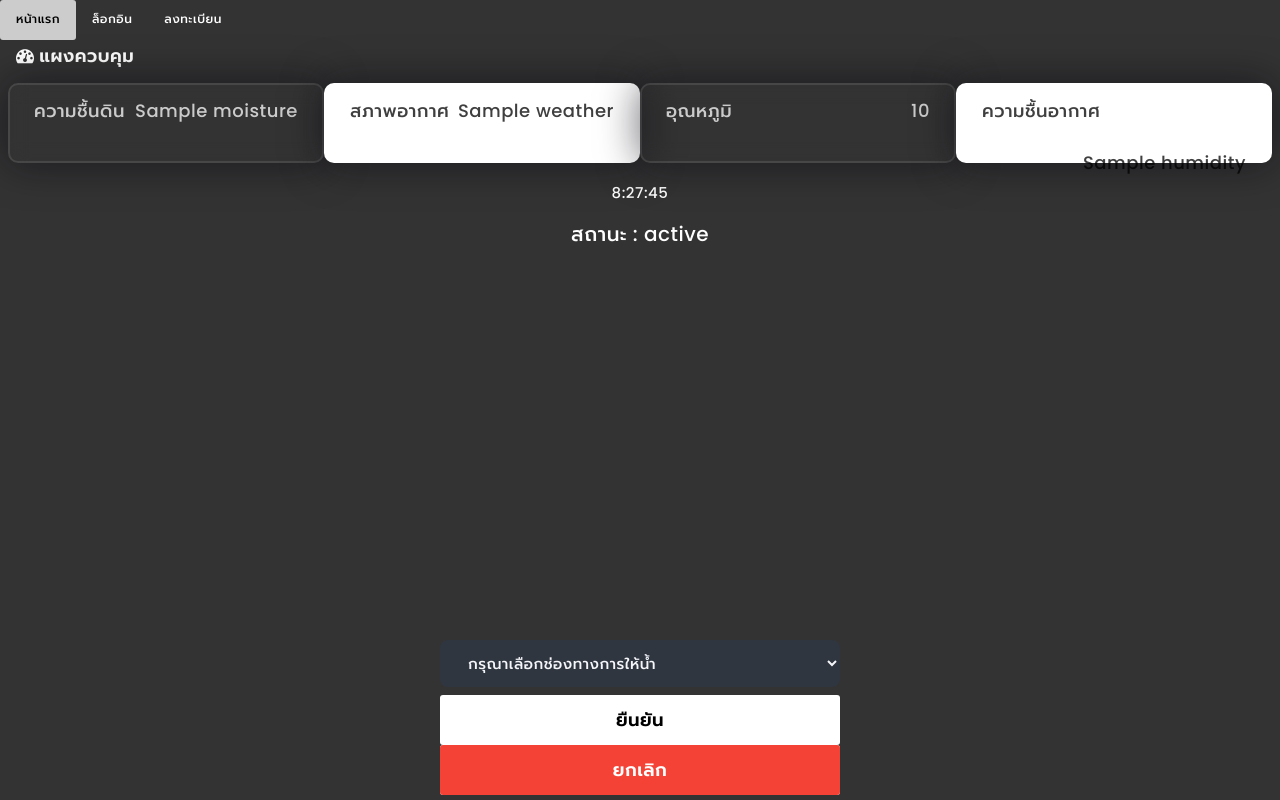
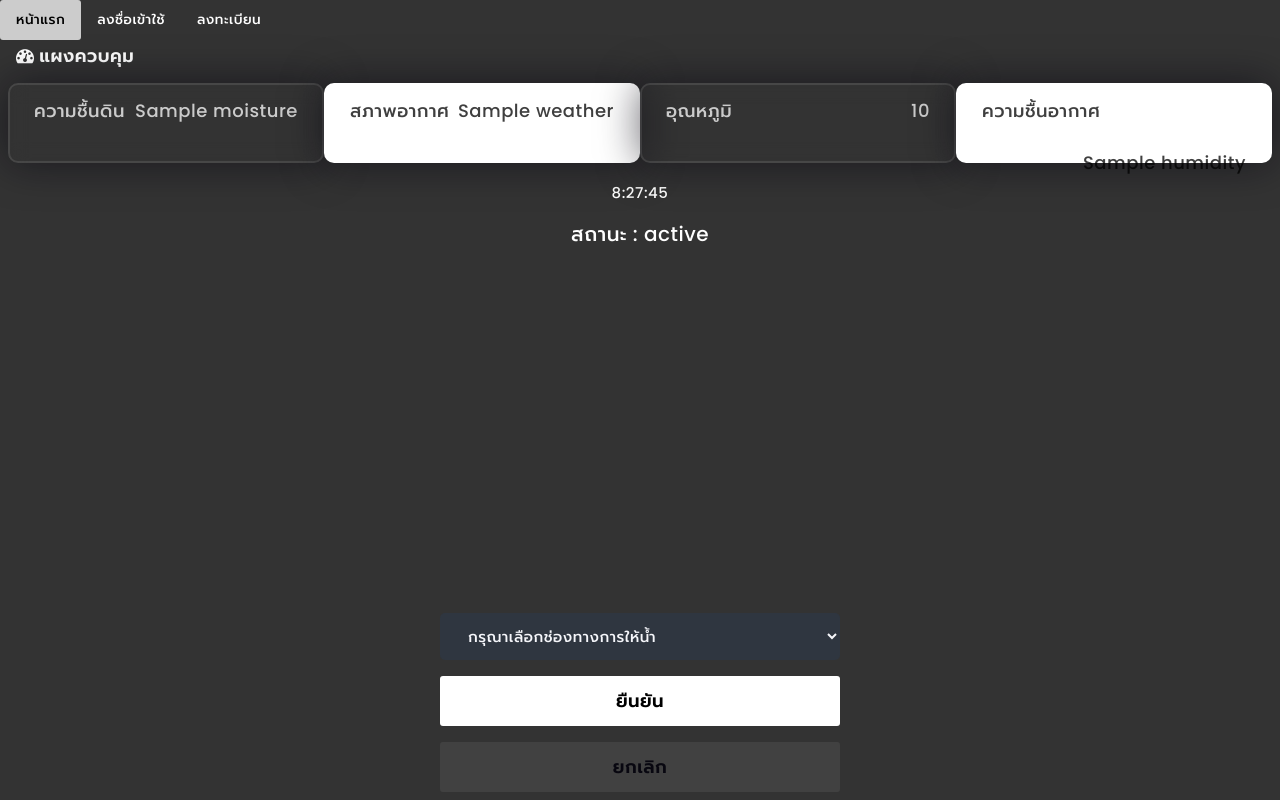
Before and after one commit to ACEGAMER9/Auto_Reduce, a Flask app: template SmartFarm/App/templates/auth/program.html in a window 1280 px wide. Run offline with Flask 2, Linux system fonts and the light colour scheme; the template is opened without the code that fills it: most values are stand-ins (such as "Sample title", 1, 10 or a date in 2020); parts of the project's set-up code (start-up, migrations or seed data) failed here and were passed over.

Commit message:
remake HTML

```diff
--- a/SmartFarm/App/auth.py
+++ b/SmartFarm/App/auth.py
@@ -18,6 +18,8 @@
 bp = Blueprint('auth', __name__, url_prefix='/auth')
 
 ########## HOME PAGE ROUTE ##########
+
+
 @bp.route("/", methods=('GET', 'POST'))
 def Home():
 
@@ -262,51 +264,38 @@
     else:
         Status = "เหมาะสมกับการรดน้ำ"
 
-    def looping(pipeline):
-        while pipeline == "9":
-            Moisture = random.randrange(40, 100)
-            Status = prediction(Moisture, temp_city, hmdt, weather_desc)
-            if Status == 0:
-                cStatus = "0"
-                pipeline = "0"
-                client.publish("/auto_redue/mqtt/control/motor", cStatus)
-                print(">>>>>>", cStatus, "<<<<<<")
-                return pipeline
-            else:
-                cStatus = "9"
-                pipeline = "9"
-                client.publish("/auto_redue/mqtt/control/motor", cStatus)
-                print(cStatus)
-                time.sleep(1)
+    # def looping(pipeline):
+    #     while pipeline == "9":
+    #         Moisture = random.randrange(40, 100)
+    #         Status = prediction(Moisture, temp_city, hmdt, weather_desc)
+    #         if Status == 0:
+    #             cStatus = "0"
+    #             pipeline = "0"
+    #             client.publish("/auto_redue/mqtt/control/motor", cStatus)
+    #             print(">>>>>>", cStatus, "<<<<<<")
+    #             return pipeline
+    #         else:
+    #             cStatus = "9"
+    #             pipeline = "9"
+    #             client.publish("/auto_redue/mqtt/control/motor", cStatus)
+    #             print(cStatus)
+    #             time.sleep(1)
 
     if request.method == 'POST':
         pipeline = request.form['pipeline']
         client.username_pw_set("", "")
-        if pipeline != "9":
-            client.publish("/auto_redue/mqtt/control/motor", pipeline)
+        client.publish("/auto_redue/mqtt/control/motor", pipeline)
 
-            user_id = session.get('user_id')
-            if user_id is not None:
+        user_id = session.get('user_id')
+        if user_id is not None:
 
-                db.execute(
-                    "INSERT INTO datatrain (d_id, moisture, temperature, humidity, weather, watering) VALUES (?, ?, ?, ?, ?, ?)",
-                    (g.user['id'], Moisture, temp_city, hmdt, weather_desc, 1),
-                )
-                db.commit()
+            db.execute(
+                "INSERT INTO datatrain (d_id, moisture, temperature, humidity, weather, watering) VALUES (?, ?, ?, ?, ?, ?)",
+                (g.user['id'], Moisture, temp_city, hmdt, weather_desc, 1),
+            )
+            db.commit()
 
-            print(pipeline)
-        else:
-            pipeline = looping(pipeline)
-            client.publish("/auto_redue/mqtt/control/motor", pipeline)
-
-            if user_id is not None:
-                db.execute(
-                    "INSERT INTO datatrain (d_id, moisture, temperature, humidity, weather, watering) VALUES (?, ?, ?, ?, ?, ?)",
-                    (g.user['id'], Moisture, temp_city, hmdt, weather_desc, 1),
-                )
-                db.commit()
-
-            print(pipeline)
+        print(pipeline)
 
     return render_template('auth/program.html',
                            data={"temp": ftemp_city,
--- a/SmartFarm/App/templates/auth/login.html
+++ b/SmartFarm/App/templates/auth/login.html
@@ -87,17 +87,17 @@
       }
 
       .login-form .go:hover {
-        background-color: #f0f0f0;
+        color: #45a049;
       }
 
       .login-form .fb {
         display: inline-block;
-        margin-left: 10px;
+        margin-right: 189px;
 
       }
 
       .login-form .fb:hover {
-        background-color: #f0f0f0;
+        color: #45a049;
       }
     </style>
   </head>
--- a/SmartFarm/App/templates/auth/program.html
+++ b/SmartFarm/App/templates/auth/program.html
@@ -31,7 +31,7 @@
   box-sizing: border-box;
 }
 
-a{
+a {
   width: 100%;
   background-color: #ffffff;
   border-radius: 5px;
@@ -43,9 +43,13 @@
   padding: 0 10px;
   font-family: "Poppins","Prompt", sans-serif;
   color: #4CAF50;
-  font-size: 0.8em;
+  font-size: 0.9em;
   text-decoration: none;
   float: right;
+}
+
+a:hover {
+  color: #4CAF50;
 }
 
 h2 {
@@ -58,27 +62,29 @@
 }
 
 .select-box {
+  border-radius: 5px;
   display: flex;
   width: 400px;
   flex-direction: column;
+  border-radius: 5px;
 }
 
 .select-box .options-container {
-  background: #2f3640;
+  background: #696969;
   color: #f5f6fa;
   max-height: 0;
   width: 100%;
   opacity: 0;
   transition: all 0.4s;
-  border-radius: 8px;
+  border-radius: 5px;
   overflow: hidden;
-
   order: 1;
+  border-radius: 5px;
 }
 
 .selected {
   background: #2f3640;
-  border-radius: 8px;
+  border-radius: 5px;
   margin-bottom: 8px;
   color: #f5f6fa;
   position: relative;
@@ -94,7 +100,7 @@
   width: 32px;
   right: 10px;
   top: 5px;
-
+  border-radius: 5px;
   transition: all 0.4s;
 }
 
@@ -102,11 +108,13 @@
   max-height: 240px;
   opacity: 1;
   overflow-y: scroll;
+  border-radius: 5px;
 }
 
 .select-box .options-container.active + .selected::after {
   transform: rotateX(180deg);
   top: -6px;
+  border-radius: 5px;
 }
 
 .select-box .options-container::-webkit-scrollbar {
@@ -118,24 +126,29 @@
 .select-box .options-container::-webkit-scrollbar-thumb {
   background: #525861;
   border-radius: 0 8px 8px 0;
+  border-radius: 5px;
 }
 
 .select-box .option,
 .selected {
   padding: 12px 24px;
   cursor: pointer;
+  border-radius: 5px;
 }
 
 .select-box .option:hover {
   background: #414b57;
+  border-radius: 5px;
 }
 
 .select-box label {
   cursor: pointer;
+  border-radius: 5px;
 }
 
 .select-box .option .radio {
   display: none;
+  border-radius: 5px;
 }
 
 forms{
@@ -150,16 +163,22 @@
     padding: 50px 35px;
 }
 
-button{
-    margin-bottom: 5px;
+input{
+    font-family: "Poppins","Prompt", sans-serif;
     width: 100%;
-    height: 50%;
-    background-color: #ffffff;
-    color: #080710;
-    padding: 0px 0px;
-    border-radius: 3px;
+    background-color: #4CAF50;
+    color: rgb(240, 47, 47);
+    padding: 14px 20px;
+    margin: 8px 0;
+    border: none;
+    border-radius: 4px;
     cursor: pointer;
+    font-size: 0.9em;
 }
+
+input:hover {
+        background-color: #d83f3f;
+      }
 
 form *{
     font-family: "Poppins","Prompt", sans-serif;
@@ -288,13 +307,13 @@
               <div class="option">
                 <option value="9">โหมดอัตโนมัติ</option>
               </div>
-              <button><input class="w3-white" type="submit" value="ยืนยัน"></button>
+              <input class="w3-white" type="submit" value="ยืนยัน">
           </select>
       </div>
     </form>
     <form name="program" id ="program" method="post">
       <input value="0" type="hidden" id="pipeline" name="pipeline" onchange="submitbotton();">
-      <button><input class="w3-red" type="submit" value="ยกเลิก"></button>
+      <input type="submit" value="ยกเลิก">
     </form>
   </div>
 
@@ -306,10 +325,10 @@
     </a>
     <a href="{{ url_for('auth.Home') }}" class="w3-bar-item w3-button">หน้าแรก</a>
     {% if g.user %}
-      <a href="{{ url_for('auth.logout') }}" class="w3-bar-item w3-button w3-hide-small"></i> ล็อกเอาท์</a>
+      <a href="{{ url_for('auth.logout') }}" class="w3-bar-item w3-button w3-hide-small"></i> ออกจากระบบ</a>
         <a href="{{ url_for('auth.profile') }}" class="w3-bar-item w3-button" ><span ><i class="fa fa-user-circle" aria-hidden="true"></i>{{ g.user['username'] }}</span></a>
     {% else %}
-      <a href="{{ url_for('auth.login') }}" class="w3-bar-item w3-button w3-hide-small"></i> ล็อกอิน</a>
+      <a href="{{ url_for('auth.login') }}" class="w3-bar-item w3-button w3-hide-small"></i> ลงชื่อเข้าใช้</a>
       <a href="{{ url_for('auth.register') }}" class="w3-bar-item w3-button w3-hide-small"></i> ลงทะเบียน</a>
     {% endif %}
     </a>
@@ -318,9 +337,9 @@
   <!-- Navbar on small screens -->
   <div id="navDemo" class="w3-bar-block w3-white w3-hide w3-hide-large w3-hide-medium">
     {% if g.user %}
-      <a href="{{ url_for('auth.logout') }}" class="w3-bar-item w3-button" onclick="toggleFunction()">ล็อกเอาท์</a>
+      <a href="{{ url_for('auth.logout') }}" class="w3-bar-item w3-button" onclick="toggleFunction()">ออกจากระบบ</a>
     {% else %}
-      <a href="{{ url_for('auth.login') }}" class="w3-bar-item w3-button" onclick="toggleFunction()">ล็อกอิน</a>
+      <a href="{{ url_for('auth.login') }}" class="w3-bar-item w3-button" onclick="toggleFunction()">ลงชื่อเข้าใช้</a>
       <a href="{{ url_for('auth.register') }}" class="w3-bar-item w3-button" onclick="toggleFunction()">ลงทะเบียน</a>
     {% endif %}
   </div>
```
Also changed, not shown: SmartFarm/App/templates/auth/Home.html (+9 -6 lines), SmartFarm/App/templates/auth/editprofile.html (+5 -5 lines), SmartFarm/App/templates/auth/profile.html (+6 -6 lines), SmartFarm/App/templates/auth/register.html (+17 -5 lines).
